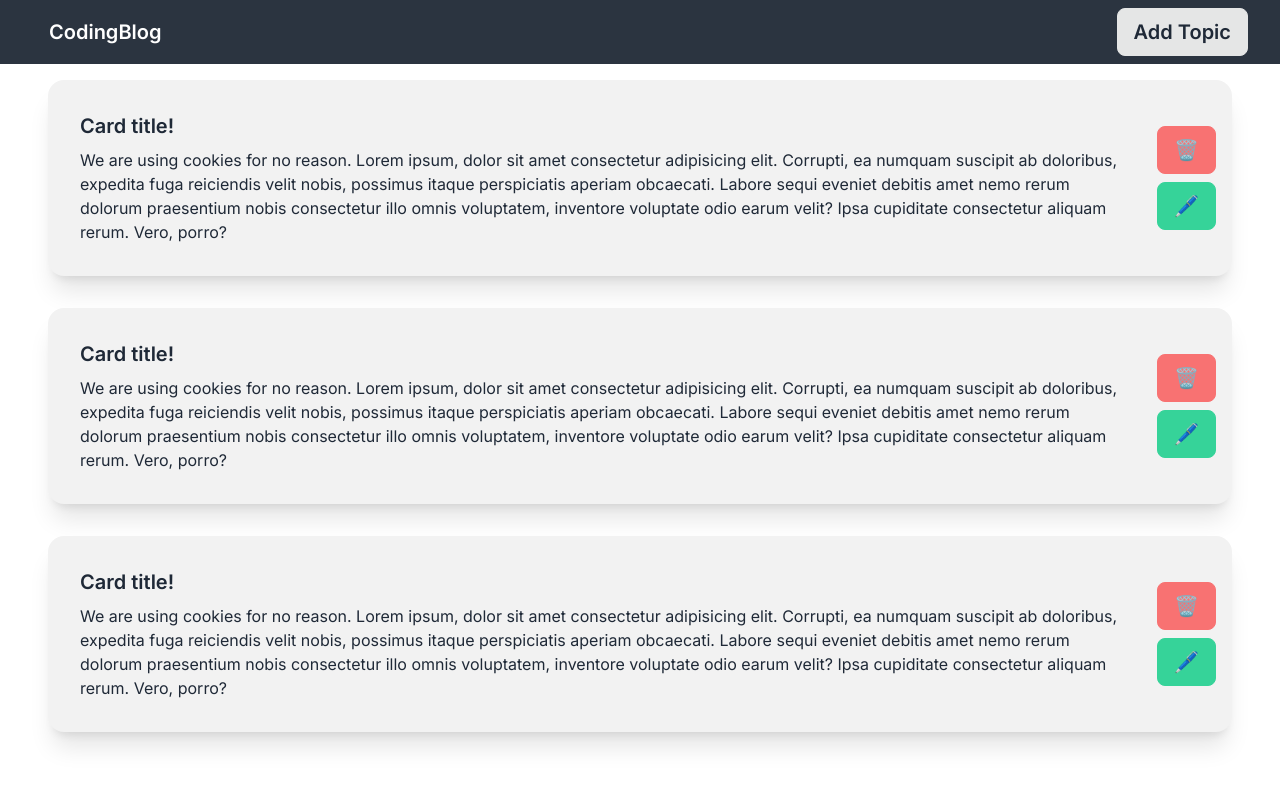
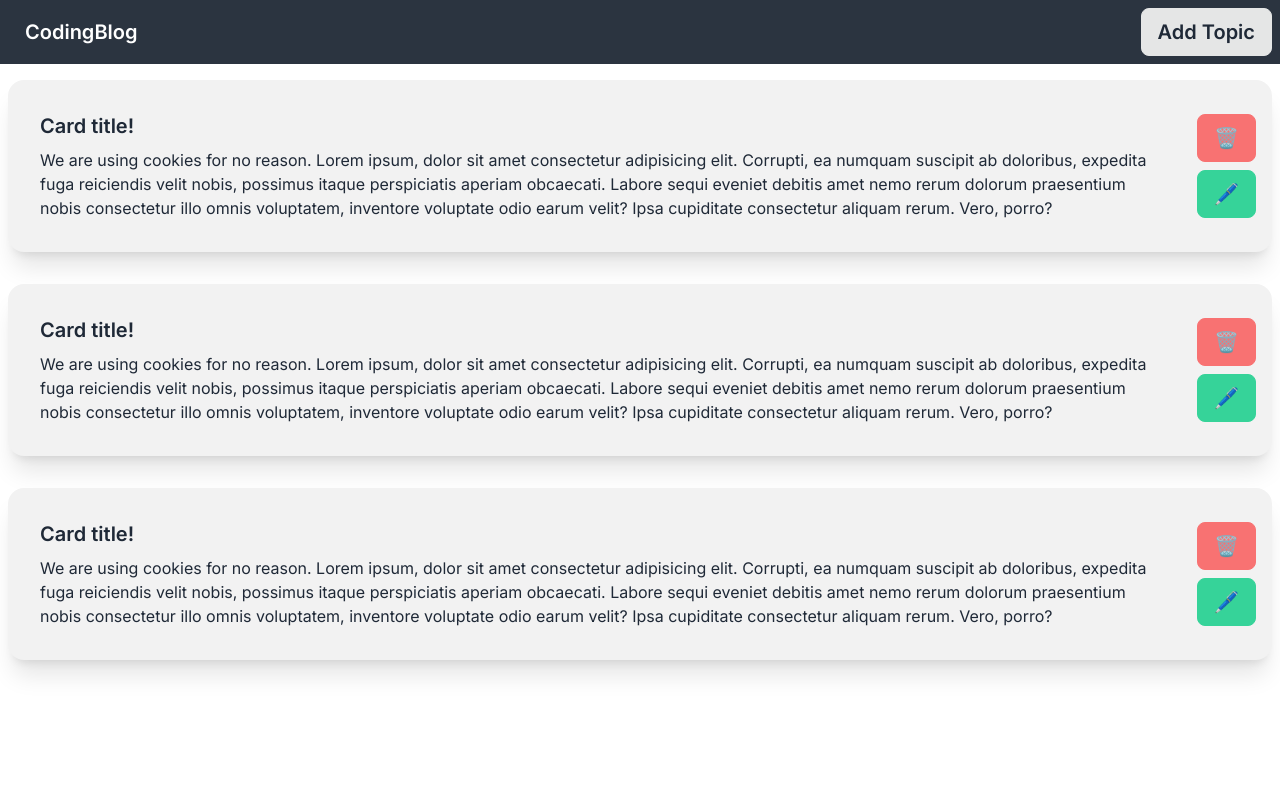
Before and after one commit to ajarek/next-13-ep06-crud-coding_blog, a Next.js app: page / in a window 1280 px wide. Shown: the top 786 px of the page. Built offline with nearby package versions, Linux system fonts and the light colour scheme.

Commit message:
correct padding

```diff
--- a/app/addTopic/page.jsx
+++ b/app/addTopic/page.jsx
@@ -1,5 +1,5 @@
 const AddTopic = () => {
-  return <div className='flex flex-col px-12 py-4 '>
+  return <div className='flex flex-col px-2 py-4 '>
     <form className="flex flex-col gap-4 mt-8">
    <input type="text" placeholder="Topic Title" className="input input-bordered input-success w-full"/>
    <textarea className="textarea textarea-bordered textarea-success" placeholder="Topic Description"></textarea>
--- a/app/page.js
+++ b/app/page.js
@@ -3,7 +3,7 @@ import TopicList from "@/components/TopicList";
 
 export default function Home() {
   return (
-    <div className="px-12 py-4 flex flex-col gap-8">
+    <div className="px-2 py-4 flex flex-col gap-8">
       <TopicList id={1}/>
       <TopicList id={2}/>
       <TopicList id={3}/>
--- a/components/EditTopicForm.jsx
+++ b/components/EditTopicForm.jsx
@@ -2,7 +2,7 @@ import React from 'react'
 
 const EditTopicForm = () => {
   return (
-    <div className=' flex flex-col   px-12 py-4 '>
+    <div className=' flex flex-col   px-2 py-4 '>
     <form className="flex flex-col gap-4 mt-8">
    <input type="text" placeholder="Topic Title" className="input input-bordered input-success w-full"/>
    <textarea className="textarea textarea-bordered textarea-success" placeholder="Topic Description"></textarea>
--- a/components/Navbar.jsx
+++ b/components/Navbar.jsx
@@ -3,7 +3,7 @@ import React from 'react'
 
 const Navbar = () => {
   return (
-    <div className="navbar bg-neutral text-white px-8">
+    <div className="navbar bg-neutral text-white px-2">
   <div className="flex-1">
     <Link href='/' className="btn btn-ghost normal-case text-xl">CodingBlog</Link>
   </div>
```
